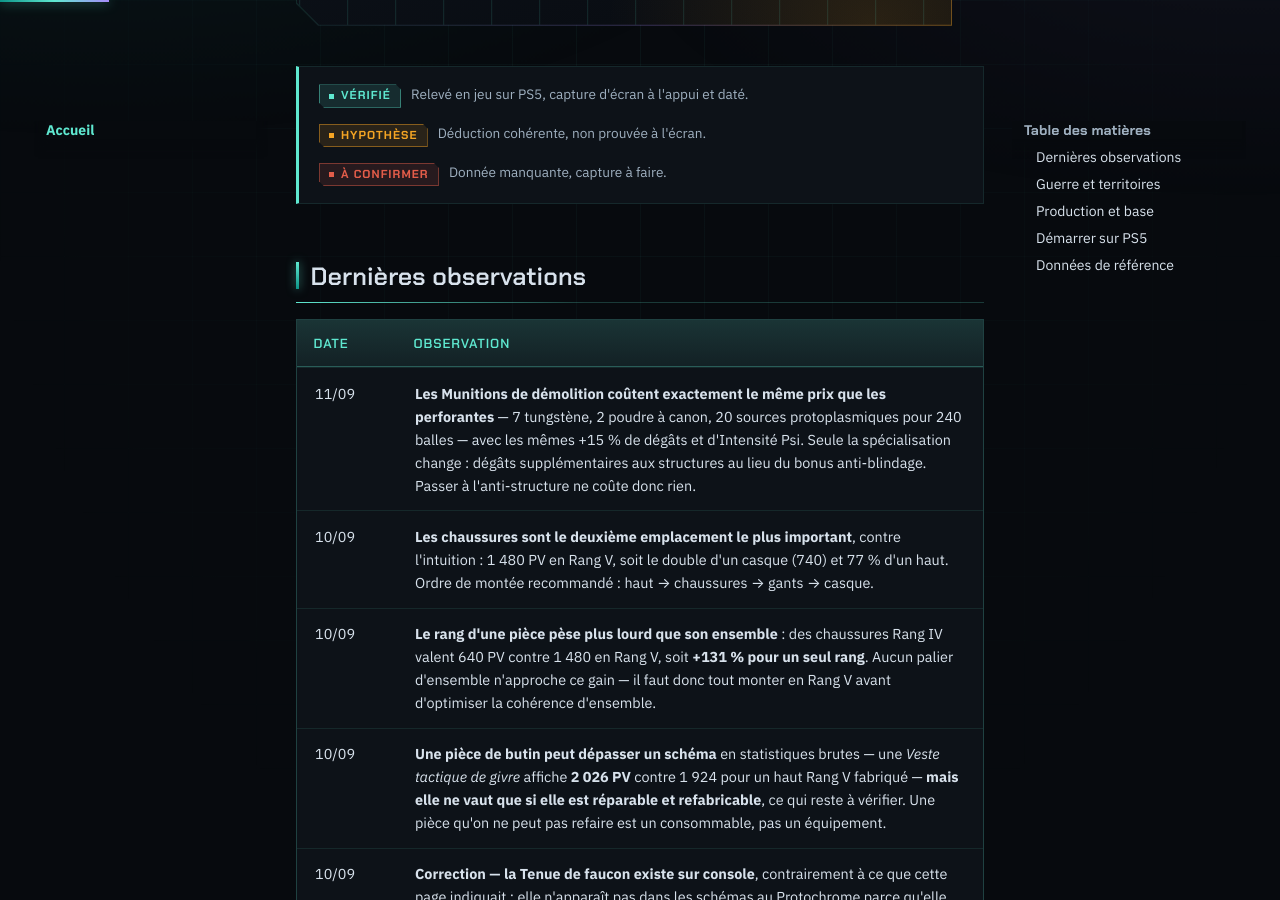
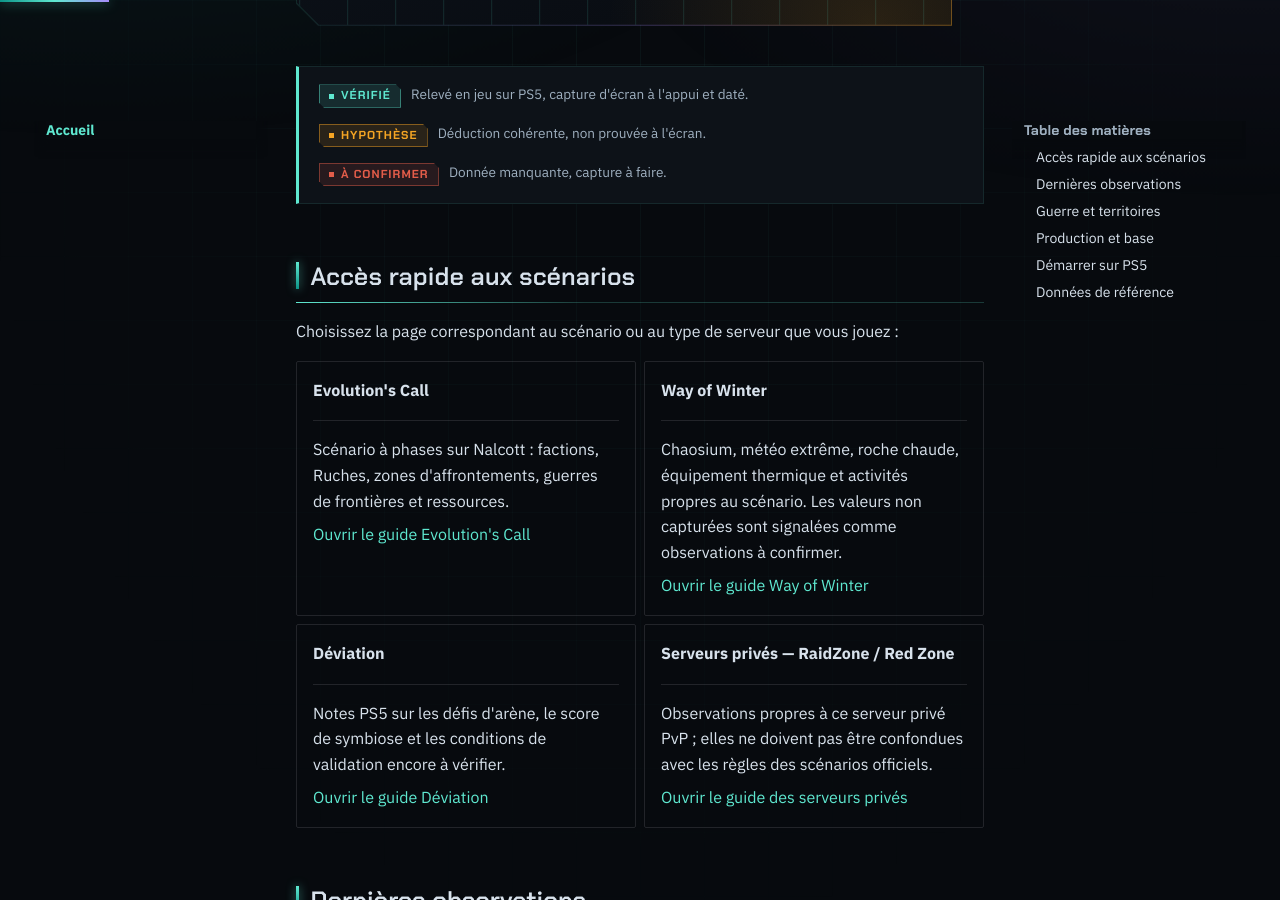
Before and after one commit to flav92/once-human-ps5-wiki, an MkDocs documentation site: the page built from docs/index.md, in a window 1280 px wide and 900 px high, scrolled down 540 px. Built offline with MkDocs 1.6.1 and Material for MkDocs 9.7.7, drawn with Linux system fonts in a browser that asks for light colours; comment, search, counter and statistics services are not loaded.

Commit message:
Ajoute un accès direct aux guides de scénarios depuis l'accueil

```diff
--- a/docs/index.md
+++ b/docs/index.md
@@ -18,6 +18,46 @@
 <span><span class="oh-status oh-status--verifie">Vérifié</span> Relevé en jeu sur PS5, capture d'écran à l'appui et daté.</span>
 <span><span class="oh-status oh-status--hypothese">Hypothèse</span> Déduction cohérente, non prouvée à l'écran.</span>
 <span><span class="oh-status oh-status--aconfirmer">À confirmer</span> Donnée manquante, capture à faire.</span>
+</div>
+
+## Accès rapide aux scénarios
+
+Choisissez la page correspondant au scénario ou au type de serveur que vous jouez :
+
+<div class="grid cards" markdown>
+
+-   **Evolution's Call**
+
+    ---
+
+    Scénario à phases sur Nalcott : factions, Ruches, zones d'affrontements, guerres de frontières et ressources.
+
+    [Ouvrir le guide Evolution's Call](scenarios/evolutions-call/index.md)
+
+-   **Way of Winter**
+
+    ---
+
+    Chaosium, météo extrême, roche chaude, équipement thermique et activités propres au scénario. Les valeurs non capturées sont signalées comme observations à confirmer.
+
+    [Ouvrir le guide Way of Winter](scenarios/way-of-winter.md)
+
+-   **Déviation**
+
+    ---
+
+    Notes PS5 sur les défis d'arène, le score de symbiose et les conditions de validation encore à vérifier.
+
+    [Ouvrir le guide Déviation](scenarios/deviation.md)
+
+-   **Serveurs privés — RaidZone / Red Zone**
+
+    ---
+
+    Observations propres à ce serveur privé PvP ; elles ne doivent pas être confondues avec les règles des scénarios officiels.
+
+    [Ouvrir le guide des serveurs privés](scenarios/raidzone.md)
+
 </div>
 
 ## Dernières observations
```
